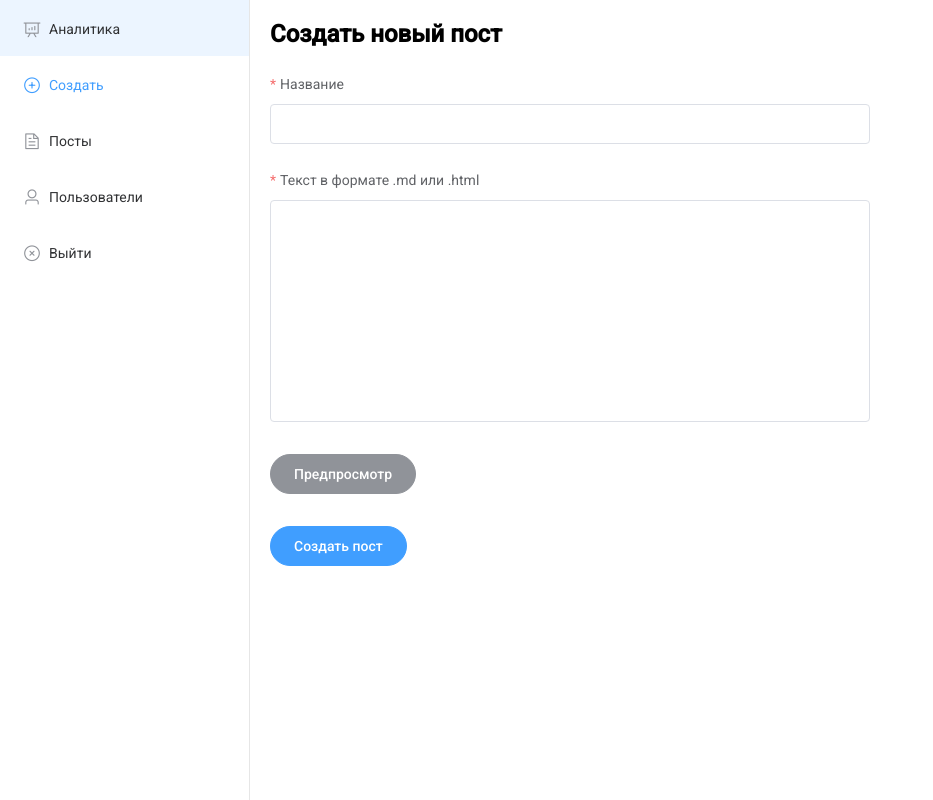
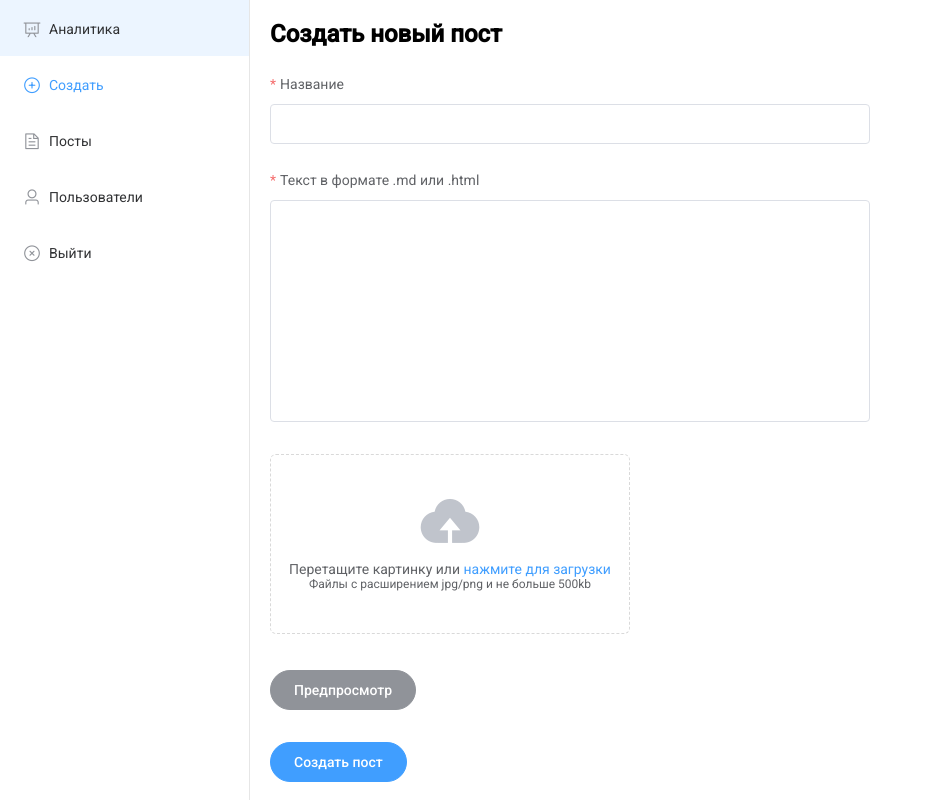
Before and after one commit to OmelyanenkoV/Nuxt-blog, a Nuxt app: page /admin/create in a window 1280 px wide. Shown: the whole page, without its empty margins (0-933 px from the left). Built offline with nearby package versions, Linux system fonts and the light colour scheme; no server answers.

Commit message:
added file upload functionality on creating post

```diff
--- a/pages/admin/create.vue
+++ b/pages/admin/create.vue
@@ -22,6 +22,24 @@
           :rows="10"
         />
       </el-form-item>
+
+      <el-upload
+        class="mb-2"
+        drag
+        ref="upload"
+        action="https://jsonplaceholder.typicode.com/posts/"
+        :on-change="handleImageChange"
+        :auto-upload="false"
+      >
+        <i class="el-icon-upload"></i>
+        <div class="el-upload__text">
+          Перетащите картинку или <em>нажмите для загрузки</em>
+        </div>
+        <div class="el-upload__tip">
+          Файлы с расширением jpg/png и не больше 500kb
+        </div>
+      </el-upload>
+
       <el-button class="mb-2" type="info" round @click="peviewDialog = true"
         >Предпросмотр</el-button
       >
@@ -49,6 +67,7 @@
     return {
       peviewDialog: false,
       loading: false,
+      image: null,
       controls: {
         title: '',
         text: '',
@@ -74,23 +93,31 @@
   methods: {
     onSubmit() {
       this.$refs.form.validate(async (valid) => {
-        if (valid) {
+        if (valid && this.image) {
           this.loading = true
           const formData = {
             title: (this.controls.title = this.controls.title.trim()),
             text: (this.controls.text = this.controls.text.trim()),
+            image: this.image,
           }
           console.log(formData)
           try {
             await this.$store.dispatch('post/CREATE', formData)
             this.controls.title = this.controls.text = ''
+            this.image = null
+            this.$refs.upload.clearFiles()
             this.$message.success('Пост успешно создан')
             this.loading = false
           } catch (e) {
             this.loading = false
           }
+        } else {
+          this.$message.warning('Заполните поля и загрузите картинку')
         }
       })
+    },
+    handleImageChange(file, fileList) {
+      this.image = file.raw
     },
   },
 }
--- a/store/post.js
+++ b/store/post.js
@@ -25,12 +25,21 @@
   },
   async REMOVE({}, id) {},
   async UPDATE({}, { id, text }) {},
-  async CREATE({}, { title, text }) {
-    return await new Promise((resolve) => {
-      setTimeout(() => {
-        resolve()
-      }, 1000)
-    })
+  async CREATE({ commit }, { title, text, image }) {
+    try {
+      const fd = new FormData()
+      fd.append('title', title)
+      fd.append('text', text)
+      fd.append('image', image, image.name)
+      return await new Promise((resolve) => {
+        setTimeout(() => {
+          resolve()
+        }, 1000)
+      })
+    } catch (e) {
+      commit('setError', e, { root: true })
+      throw e
+    }
   },
   async FETCH_ADMIN_BY_ID({}, id) {
     return await new Promise((resolve) => {
```
